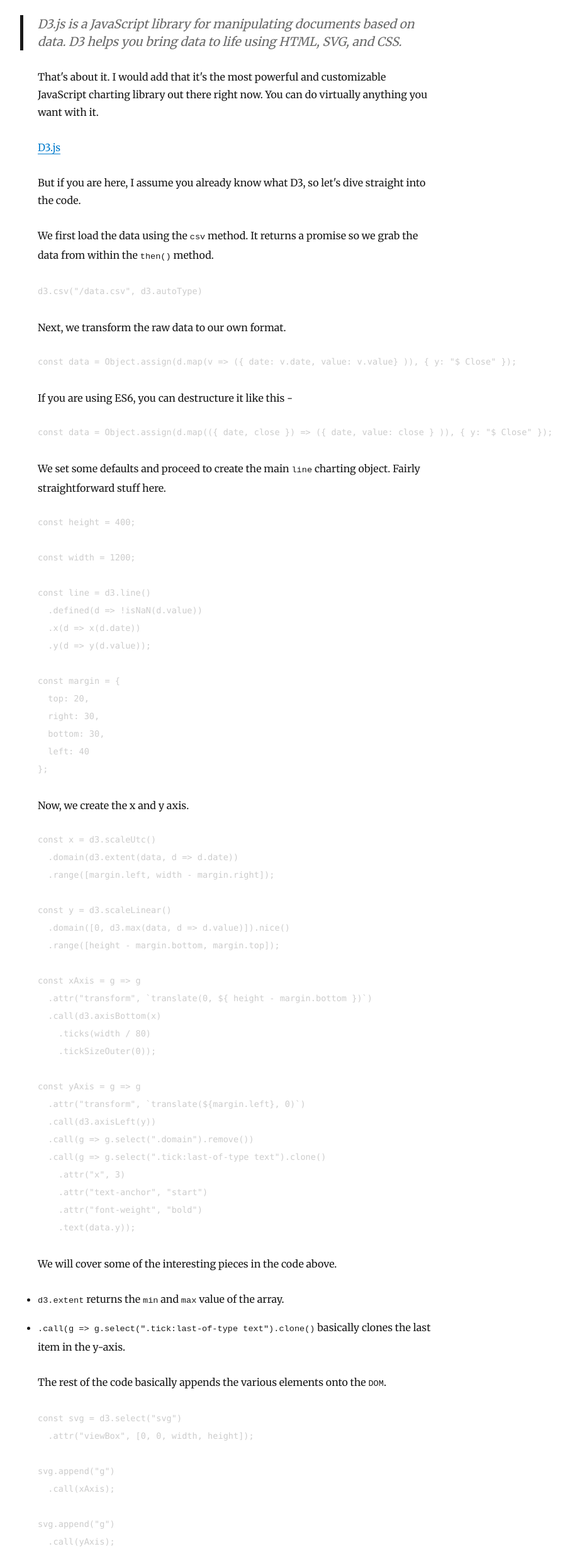
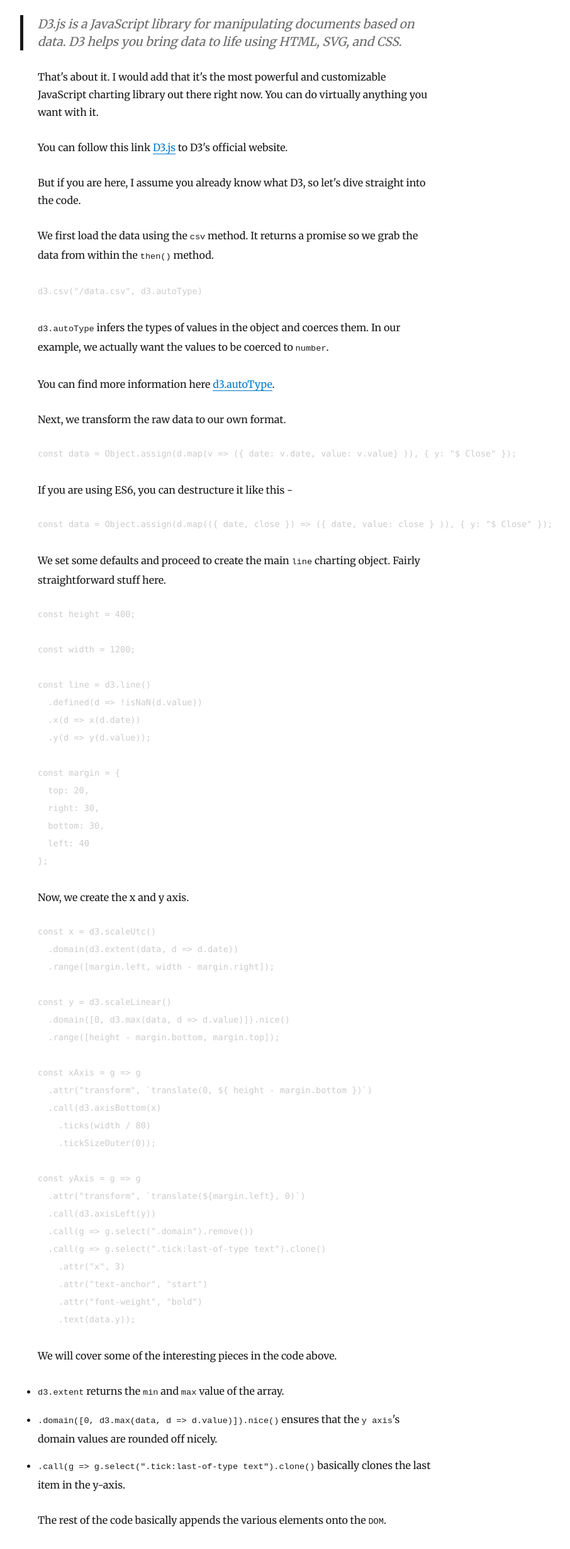
Before and after one commit to maxnathaniel/maxnatho-io, a Gatsby site: page /how-to-create-line-chart-d3/ in a window 1280 px wide. Shown: the part 315-2775 px from the top of the page at 63% size, without its empty margins (265-1171 px from the left). Built offline with nearby package versions, Linux system fonts and the light colour scheme; Gatsby itself is replaced by a stand-in of ours; some packages are replaced by stand-ins of ours; code samples lack their colours.

Commit message:
updated blog post and updated image relative url

````diff
--- a/content/blog/how-to-create-line-chart-d3/index.md
+++ b/content/blog/how-to-create-line-chart-d3/index.md
@@ -9,7 +9,7 @@ date: "2020-08-31T23:46:37.121Z"
 
 That's about it. I would add that it's the most powerful and customizable JavaScript charting library out there right now. You can do virtually anything you want with it.
 
-[D3.js](https://https://d3js.org/)
+You can follow this link [D3.js](https://https://d3js.org/) to D3's official website.
 
 But if you are here, I assume you already know what D3, so let's dive straight into the code.
 
@@ -18,6 +18,10 @@ We first load the data using the `csv` method. It returns a promise so we grab t
 ```javascript
 d3.csv("/data.csv", d3.autoType)
 ```
+`d3.autoType` infers the types of values in the object and coerces them. In our example, we actually want the values to be coerced to `number`.
+
+You can find more information here [d3.autoType](https://github.com/d3/d3-dsv#autoType).
+
 Next, we transform the raw data to our own format.
 
 ```javascript
@@ -81,6 +85,8 @@ We will cover some of the interesting pieces in the code above.
 
 * `d3.extent` returns the `min` and `max` value of the array.
 
+* `.domain([0, d3.max(data, d => d.value)]).nice()` ensures that the `y axis`'s domain values are rounded off nicely.
+
 * `.call(g => g.select(".tick:last-of-type text").clone()` basically clones the last item in the y-axis.
 
 The rest of the code basically appends the various elements onto the `DOM`.
@@ -108,4 +114,4 @@ svg.append("path")
 
 There we have it!
 
-![Line Chart](https://github.com/maxnathaniel/maxnatho-io/blob/master/content/assets/d3-line-chart.png)
+![Line Chart](../../assets/d3-line-chart.png)
````
